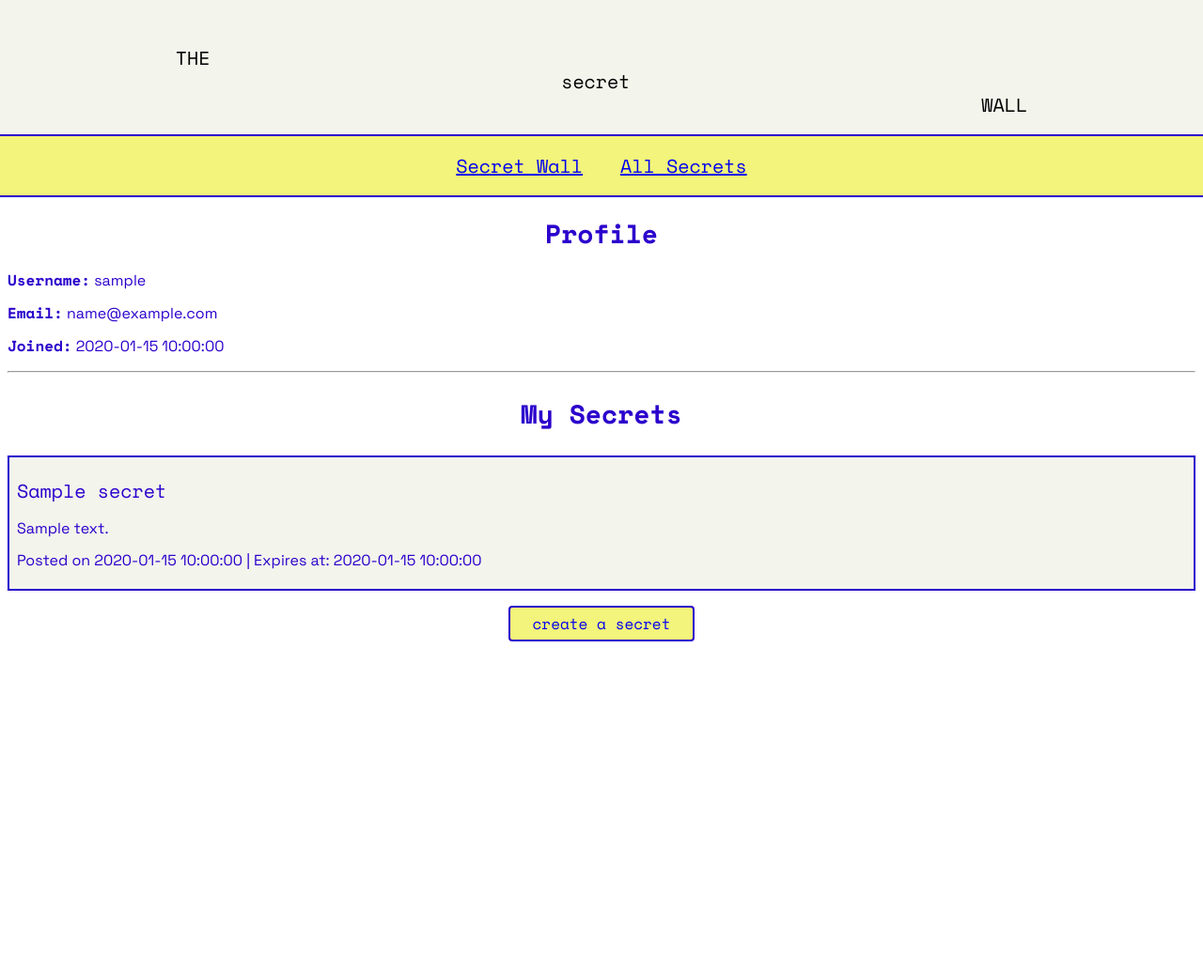
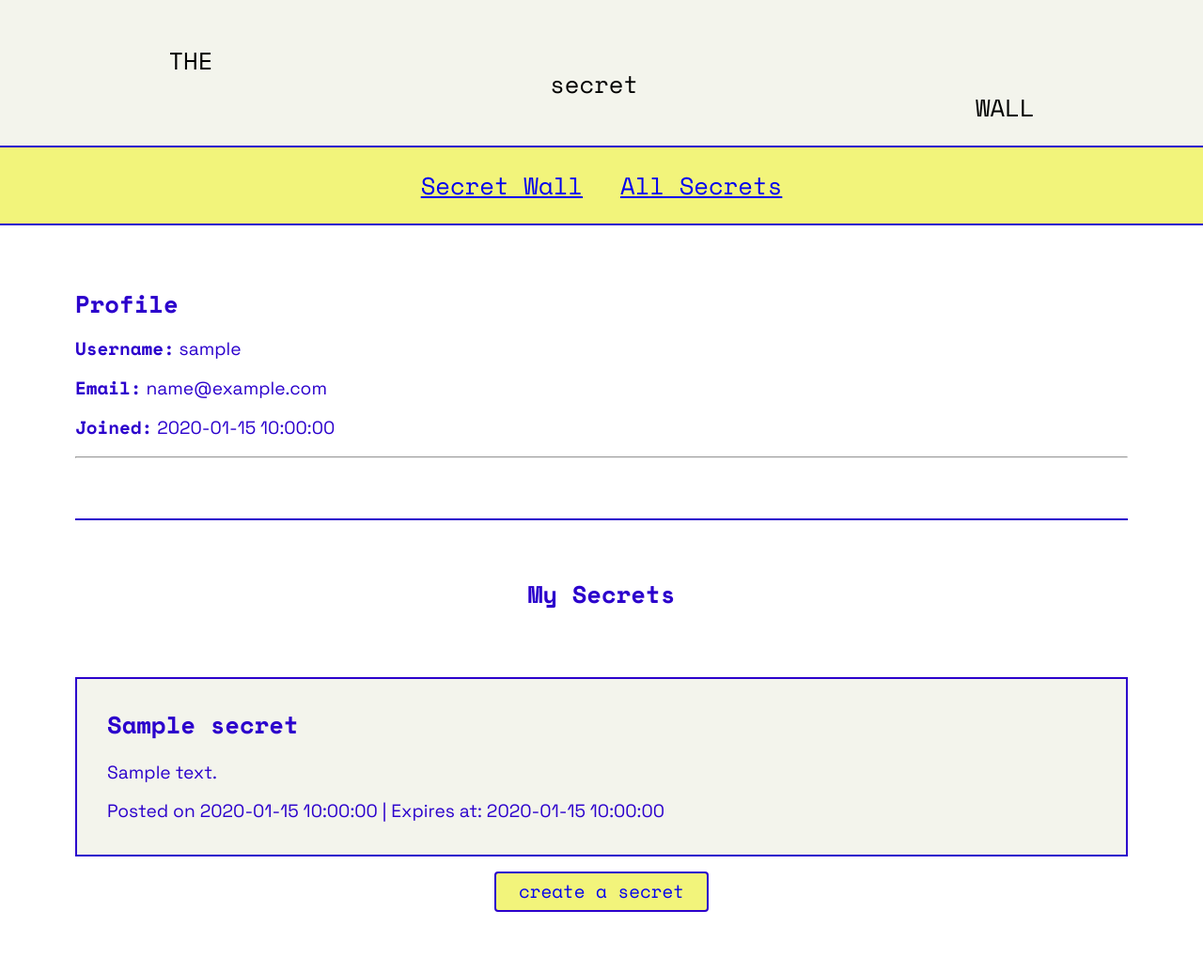
Before and after one commit to Elena-Ziyuan-Zhao/CIT-SUMMER-PROJECT, a Flask app: page /profile/1 in a window 1280 px wide. Shown: the whole page at 94% size. Before the commit the page ends 683 px from the top, so only its background shows below. Run offline with Flask 3, Linux system fonts and the light colour scheme; tables that the repository leaves empty hold one stand-in row (values such as "Sample post").

Commit message:
mobile & desktop profile done, starting nav now

```diff
--- a/static/custom.css
+++ b/static/custom.css
@@ -36,7 +36,7 @@ footer ul li {
 }
 header {
   font-family: "Space Mono", monospace;
-  font-size: clamp(1.25rem, 1.5vw, 1.5rem);
+  font-size: clamp(1.25rem, 2vw, 1.75rem);
   background-color: #F3F4EC;
 }
 header .hero {
@@ -408,6 +408,7 @@ html body main {
 .alert.alert-danger a {
   background-color: #F2F47B;
   font-family: "Space Mono", monospace;
+  font-size: clamp(1rem, 1.5vw, 1.25rem);
   padding: 0.5rem 1.5rem;
   min-width: 8.75rem;
   border: 0.125rem solid #2B00CC;
@@ -421,36 +422,48 @@ html body main {
 
 .profile-page {
   color: #2B00CC;
-  margin: 0.5rem;
+  margin: 8px;
+  max-width: 70rem;
 }
 .profile-page h2, .profile-page h3 {
   font-family: "Space Mono", monospace;
-  font-size: clamp(1.25rem, 3.5vw, 1.75rem);
+  font-size: clamp(1.25rem, 2vw, 1.75rem);
   font-weight: 600;
   text-align: center;
 }
+.profile-page h2 {
+  text-align: left;
+}
+.profile-page h3 {
+  border-top: 0.125rem solid #2B00CC;
+  padding: 2rem 0 1rem;
+}
 .profile-page p {
   font-family: "Space Grotesk", sans-serif;
+  font-size: clamp(1rem, 1.5vw, 1.25rem);
 }
 .profile-page .mb-4 p strong {
   font-family: "Space Mono", monospace;
 }
 .profile-page .card.mb-3 .card-body {
-  border: 0.125rem solid #2B00CC;
-  padding: 0.25rem 0.5rem;
+  border: 2px solid #2B00CC;
+  padding: 0.25rem 0.75rem 0.5rem;
   margin-bottom: 1rem;
   background-color: #F3F4EC;
 }
 .profile-page .card.mb-3 .card-body .card-title {
   font-family: "Space Mono", monospace;
-  font-size: clamp(1.25rem, 1.5vw, 1.5rem);
+  font-size: clamp(1.25rem, 2vw, 1.75rem);
+  font-weight: 600;
 }
 .profile-page .profile-no-posts {
   text-align: center;
+  margin: 2rem 0 2rem;
 }
 .profile-page button {
   background-color: #F2F47B;
   font-family: "Space Mono", monospace;
+  font-size: clamp(1rem, 1.5vw, 1.25rem);
   padding: 0.5rem 1.5rem;
   min-width: 8.75rem;
   border: 0.125rem solid #2B00CC;
@@ -464,5 +477,32 @@ html body main {
 .profile-page button a {
   text-decoration: none;
 }
+@media (min-width: 600px) {
+  .profile-page {
+    margin: 2rem;
+  }
+  .profile-page h3 {
+    padding: 3rem 0 2rem;
+    margin-top: 3rem;
+  }
+  .profile-page .card.mb-3 .card-body {
+    padding: 0.5rem 2rem 1rem;
+  }
+}
+@media (min-width: 1024px) {
+  .profile-page {
+    margin: 4rem;
+  }
+  .profile-page h3 {
+    padding: 4rem 0 3rem;
+    margin-top: 4rem;
+  }
+}
+@media (min-width: 70rem) {
+  .profile-page {
+    margin: 1rem auto;
+    padding: 2rem;
+  }
+}
 
 /*# sourceMappingURL=custom.css.map */
--- a/static/scss/vars_mixins/_mixins.scss
+++ b/static/scss/vars_mixins/_mixins.scss
@@ -3,6 +3,7 @@
 @mixin button-style{
     background-color: $btn-background;
     font-family: $header-font;
+    font-size: $body-font-size;
     padding: 0.5rem 1.5rem;
     min-width: 8.75rem;
     border: .125rem solid $btn-border;
--- a/static/test.html
+++ b/static/test.html
@@ -41,7 +41,6 @@
             <p><strong>Email:</strong> {{ user.email }}</p>
             <p><strong>Joined:</strong> {{ user.created_date }}</p>
             </div>
-            <hr>
             <h3>My Secrets</h3>
             <div class="card mb-3">
                 <div class="card-body">
@@ -65,7 +64,7 @@
                     </p>
                 </div>
             </div>
-            <p>You haven't posted any secrets yet.</p>
+            <p class="profile-no-posts">You haven't posted any secrets yet.</p>
             <button><a href= "{{ url_for('create_secret', id=user.id) }}" >create a secret</a></button>
         </div>
     </main>
```
Also changed, not shown: static/scss/templates/_profile.scss (+49 -5 lines), static/scss/vars_mixins/_vars.scss (+5 -2 lines).
